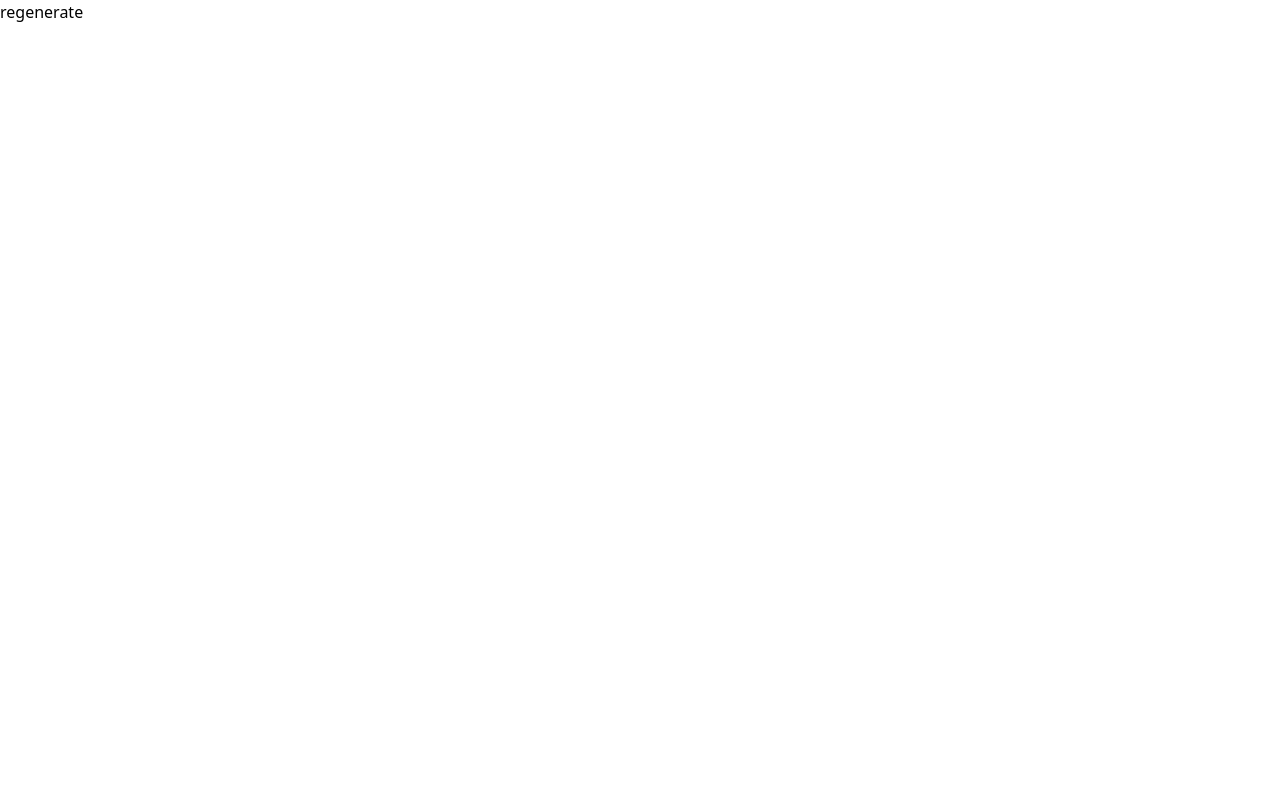
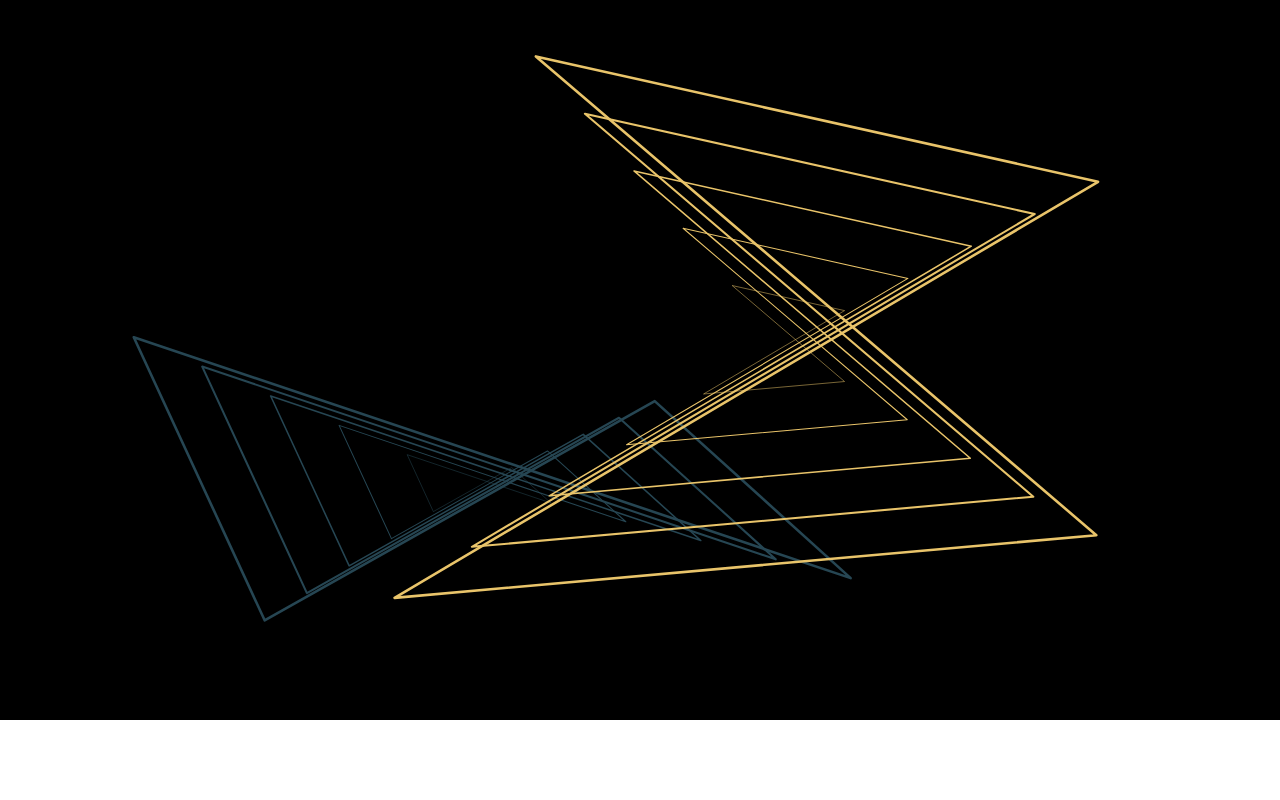
Before and after one commit to joshwashywash/screen-savers, a SvelteKit app: page / in a window 1280 px wide. Shown: the top 800 px of the page. Built offline with nearby package versions, Linux system fonts and the light colour scheme.

Commit message:
good stopping point

```diff
--- a/src/lib/types.ts
+++ /dev/null
@@ -1,3 +0,0 @@
-export type Point = [x: number, y: number];
-
-export type Polygon = Point[];
--- a/src/lib/util/polygon.ts
+++ b/src/lib/util/polygon.ts
@@ -1,4 +1,11 @@
-import type { Polygon } from '../types';
+import { add, type Vec2 } from './vector';
+
+type Point = {
+	position: Vec2;
+	velocity: Vec2;
+};
+
+export type Polygon = Point[];
 
 export const create =
 	(x: () => number) =>
@@ -7,25 +14,25 @@ export const create =
 		const polygon: Polygon = [];
 		let i = 0;
 		while (i < count) {
-			polygon.push([x(), y()]);
+			polygon.push({ position: [x(), y()], velocity: [0, 0] });
 			i += 1;
 		}
 		return polygon;
 	};
 
-export const toRelative = (polygon: Polygon): Polygon => {
-	const p: Polygon = polygon.slice(0, 1);
-	let i = p.length;
-	while (i < polygon.length) {
-		const [x1, y1] = polygon[i - 1];
-		const [x2, y2] = polygon[i];
-		p.push([x2 - x1, y2 - y1]);
+export const center = (polygon: Polygon): Vec2 => {
+	let c: Vec2 = [0, 0];
+	let i = 0;
+	const { length } = polygon;
+	while (i < length) {
+		c = add(c)(polygon[i].position);
 		i += 1;
 	}
-	return p;
+	return [c[0] / length, c[1] / length];
 };
 
 /**
- * assumes the polygon is defined width relative points
+ * assumes the polygon's points are absolutely positioned
  */
-export const toRelativeString = (polygon: Polygon): string => `m${polygon.join('l')}z`;
+export const toString = (polygon: Polygon): string =>
+	`M${polygon.map(({ position }) => position).join('L')}Z`;
--- /dev/null
+++ b/src/lib/util/vector.ts
@@ -0,0 +1,6 @@
+export type Vec2 = [x: number, y: number];
+
+export const add =
+	(a: Vec2) =>
+	(b: Vec2): Vec2 =>
+		[a[0] + b[0], a[1] + b[1]];
--- a/src/routes/+page.svelte
+++ b/src/routes/+page.svelte
@@ -1,28 +1,99 @@
 <script lang="ts">
-	import { create, toRelative, toRelativeString } from '$lib/util/polygon';
+	import { center, create, toString } from '$lib/util/polygon';
 	import { random } from '$lib/util/number';
+	import { onDestroy, onMount } from 'svelte';
+	import { add } from '$lib/util/vector';
+	import { browser } from '$app/environment';
 
-	const length = 1;
+	const height = 9;
+	const width = 16;
 	const x = 0;
 	const y = 0;
 
-	const randomX = random(x)(x + length);
-	const randomY = random(y)(y + length);
+	const randomX = random(x)(x + width);
+	const randomY = random(y)(y + height);
+	const colors = ['#264653', '#e9c46a'];
 
-	const triangle = () => create(randomX)(randomY)(3);
+	const scaleCount = 5;
 
-	let t = triangle();
+	const f = 1 / scaleCount;
+	const scales = Array.from({ length: scaleCount }, (_, i) => f * (1 + i));
 
-	$: d = toRelativeString(toRelative(t));
+	const maxPoints = 5;
+	const r = random(3)(maxPoints);
+
+	const minVelocity = 0.01;
+	const maxVelocity = 0.1;
+	const randomVelocity = random(minVelocity)(maxVelocity);
+
+	const polygon = () => create(randomX)(randomY)(r());
+	let polygons = Array.from(colors, () => polygon());
+	for (const polygon of polygons) {
+		for (const point of polygon) {
+			point.velocity[0] = randomVelocity();
+			point.velocity[1] = randomVelocity();
+		}
+	}
+
+	let frameId: number;
+	const animate: FrameRequestCallback = () => {
+		for (const polygon of polygons) {
+			for (const point of polygon) {
+				point.position = add(point.position)(point.velocity);
+				if (point.position[0] > x + width || point.position[0] < x) {
+					point.velocity[0] *= -1;
+				}
+				if (point.position[1] > y + height || point.position[1] < y) {
+					point.velocity[1] *= -1;
+				}
+			}
+		}
+		polygons = polygons;
+		frameId = window.requestAnimationFrame(animate);
+	};
+
+	$: ds = polygons.map((polygon) => toString(polygon));
+
+	onMount(() => animate(0));
+	onDestroy(() => {
+		if (browser) window.cancelAnimationFrame(frameId);
+	});
 </script>
 
-<button
-	on:click={() => {
-		t = triangle();
-	}}
->
-	regenerate
-</button>
-<svg xmlns="http://www.w3.org/2000/svg" viewBox="{x} {y} {length} {length}">
-	<path stroke-width="1%" stroke-linejoin="round" fill="none" stroke="black" {d} />
-</svg>
+<main class="h-screen">
+	<svg
+		width="100%"
+		height="100%"
+		xmlns="http://www.w3.org/2000/svg"
+		viewBox={`${x} ${y} ${width} ${height}`}
+	>
+		<defs>
+			{#each ds as d, id}
+				<symbol id={`${id}`}>
+					<path {d} />
+				</symbol>
+			{/each}
+		</defs>
+		<rect x={0} y={0} fill="black" {width} {height} />
+		<g stroke-width="{1 / 4}%" stroke-linejoin="round" stroke-linecap="round" fill="none">
+			{#each polygons as polygon, id}
+				{@const c = center(polygon)}
+				{#each scales as scale}
+					<use
+						stroke={`${colors[id]}`}
+						transform={`matrix(${scale}, 0, 0, ${scale}, ${c[0] - scale * c[0]}, ${
+							c[1] - scale * c[1]
+						})`}
+						href={`#${id}`}
+					/>
+				{/each}
+			{/each}
+		</g>
+	</svg>
+</main>
+
+<style>
+	main {
+		background: black;
+	}
+</style>
```
